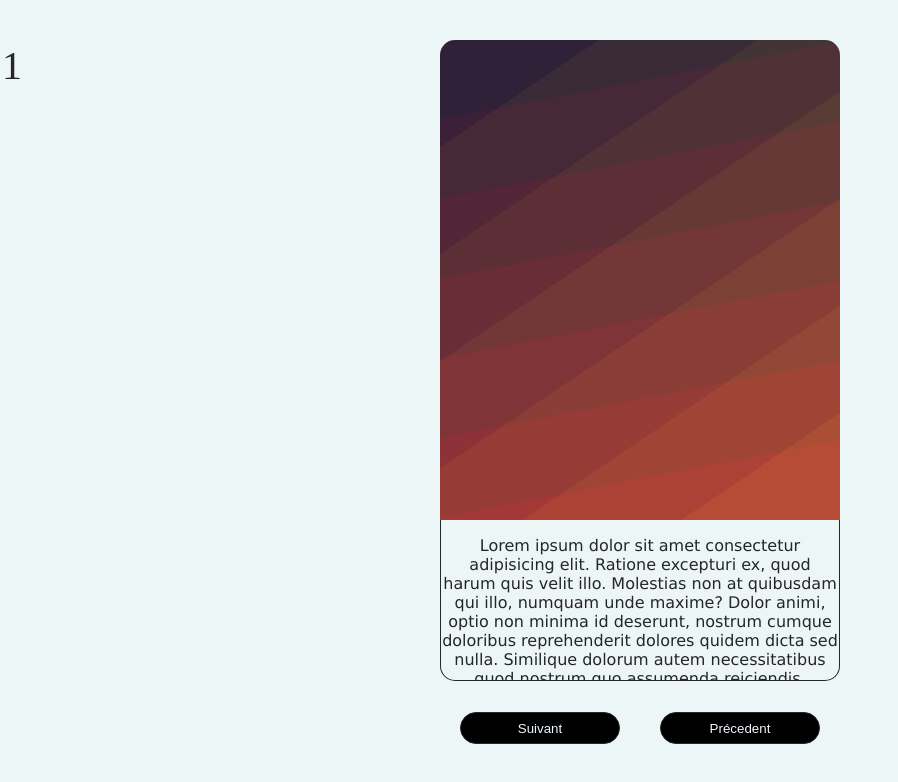
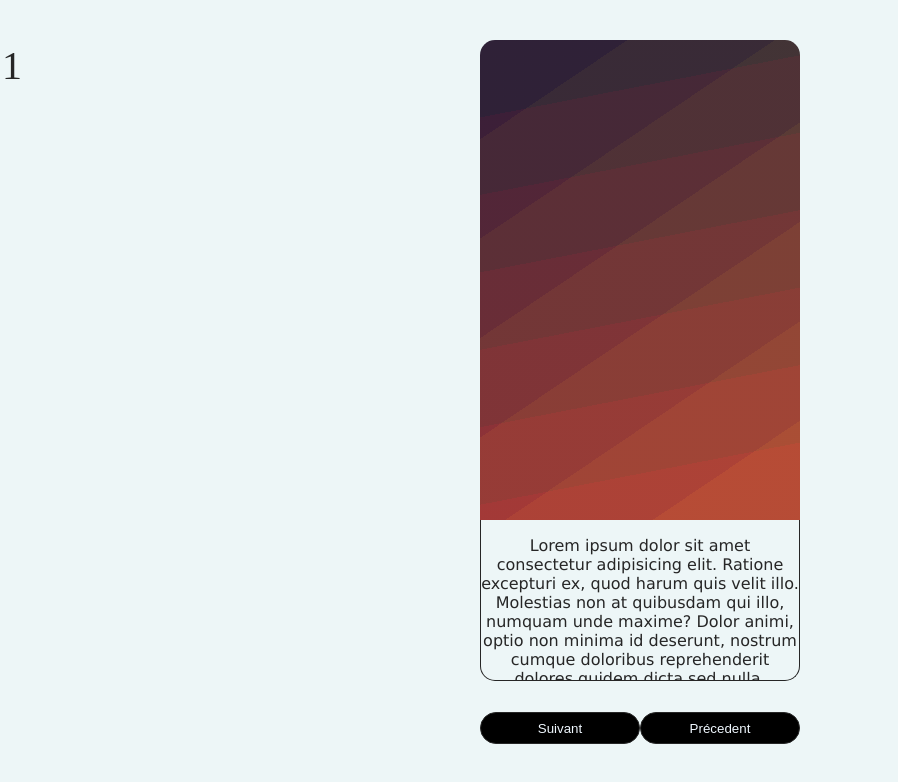
Before and after one commit to TokiWildDev/slide, a website: page index.html in a window 1280 px wide. Shown: the whole page, without its empty margins (0-898 px from the left). Drawn offline with Linux system fonts and the light colour scheme.

Commit message:
modif taille noite

```diff
--- a/scss/mainscss.scss
+++ b/scss/mainscss.scss
@@ -23,9 +23,9 @@ body
 .containSlide
 {
     height: 80vh;
-    width: $widthBoitesSlide;
     display: none;
     margin: auto;
+    width: $widthBoitesSlide;
 
 
     &__containImg
--- a/scss/utils/colors.scss
+++ b/scss/utils/colors.scss
@@ -1,5 +1,5 @@
 $border: 1px solid #262626;
-$widthBoitesSlide : 50vh;
+$widthBoitesSlide : 40vh;
 @mixin typographie
 {
     color: #262626;
```
Also changed, not shown: css/slide.css, 1 other file.
